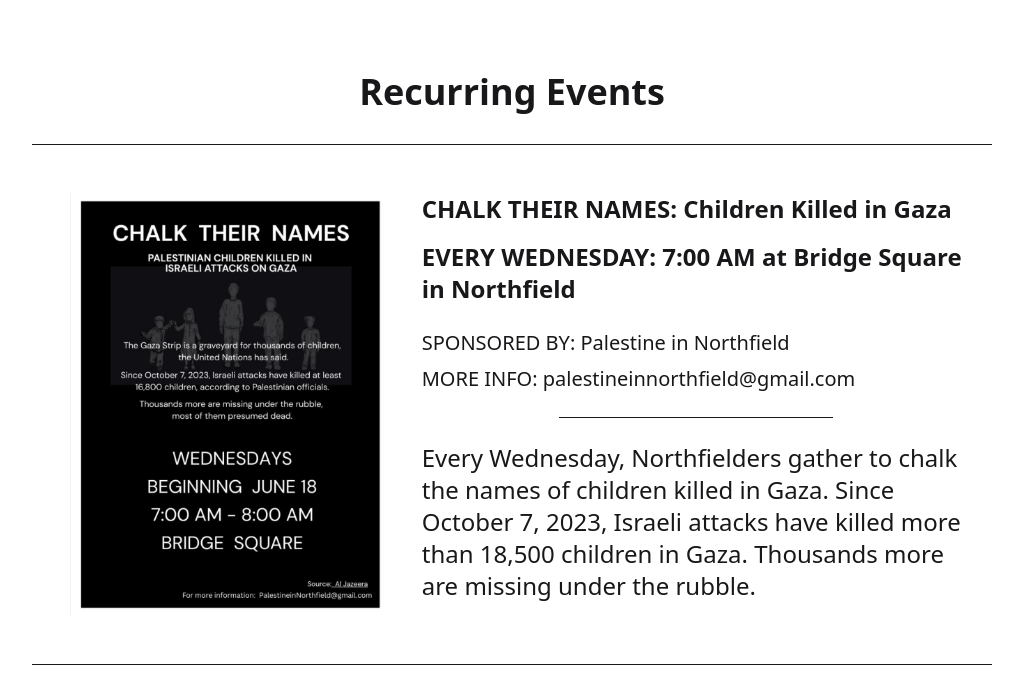
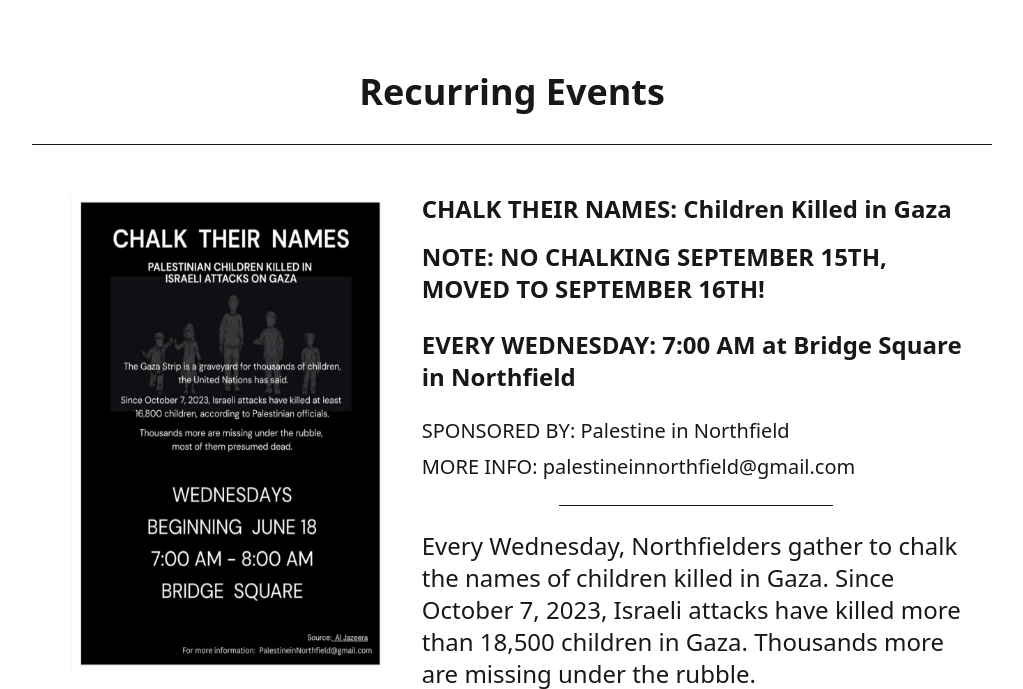
Before and after one commit to VictoryMa8/palestine-in-northfield, a Django app: page /events/ in a window 1280 px wide. Shown: the part 2426-3115 px from the top of the page, without its empty margins (128-1151 px from the left). Run offline with Django 5.2, Linux system fonts and the light colour scheme; style sheets or scripts are compiled from the project's sources.

Commit message:
Added note about september 15

```diff
--- a/frontend/templates/events.html
+++ b/frontend/templates/events.html
@@ -59,6 +59,7 @@
     <img class="m-4 w-9/10 md:w-1/4" src="{% static 'uploads/chalk_poster.png' %}">
     <div class="flex flex-col text-2xl ml-4 mt-4 w-9/10 md:w-3/7">
         <h2 class="font-bold mb-4">CHALK THEIR NAMES: Children Killed in Gaza</h2>
+        <h2 class="font-bold mb-6">NOTE: NO CHALKING SEPTEMBER 15TH, MOVED TO SEPTEMBER 16TH!</h2>
         <h2 class="font-bold mb-6">EVERY WEDNESDAY: 7:00 AM at Bridge Square in Northfield</h2>
         <h2 class="text-xl mb-2">SPONSORED BY: Palestine in Northfield</h2>
         <h2 class="text-xl">MORE INFO: palestineinnorthfield@gmail.com</h2>
```
